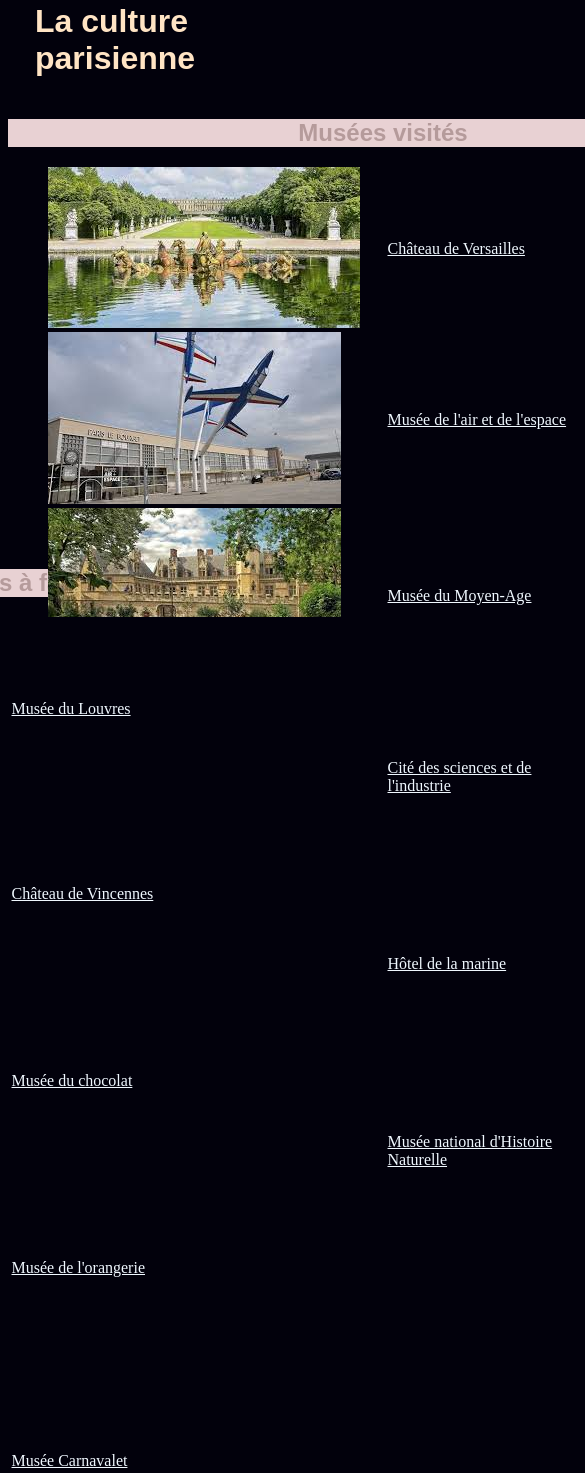
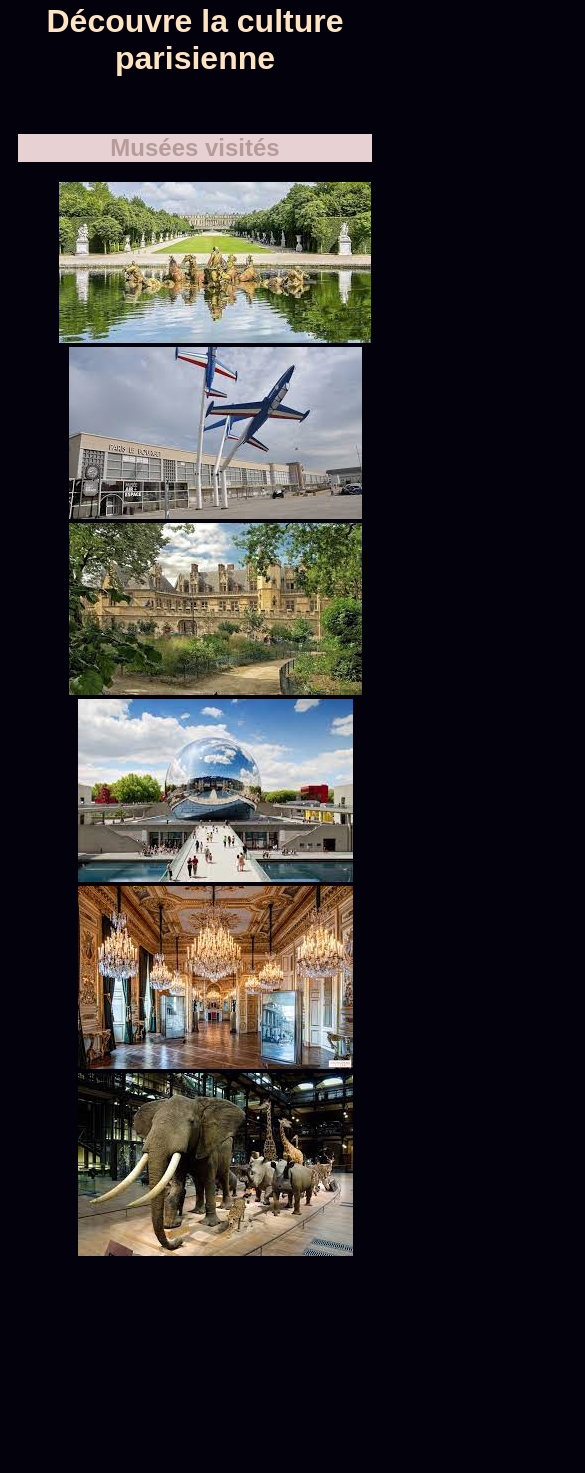
Before and after one commit to FlavieMagne/VisitesParisiennes, a plain HTML site: page index.html in a window 390 px wide. Shown: the part 18-1491 px from the top of the page, 585 px wide, since content can reach past the window. Drawn offline with Linux system fonts and the light colour scheme.

Commit message:
V2-responsivity OK

```diff
--- a/design.css
+++ b/design.css
@@ -1,6 +1,9 @@
 * {
     background-color: rgb(2,1,12);
-    /* color: #000!important; */
+    /*background-color: #050505;*/
+     /*color: #000!important;*/
+    /*text-decoration: none;*/
+    /*color:inherit;*/
 }
 
 h1
@@ -11,6 +14,7 @@ h1
     width: 10em;
     font-family: fantasy;
     font-size:xx-large;
+    text-align: center;
 }
 h2
 {
@@ -58,8 +62,13 @@ a
     left: 13%; */
     /* background-color: rgb(145, 223, 237); */
     /* width: 100%; */
+
     color: aliceblue;
     display: inline;
+    top: 50%; /* Positionne le haut du lien au milieu du conteneur parent */
+    left: 50%; /* Positionne la gauche du lien au milieu du conteneur parent */
+    /*transform: translate(-50%, -50%); !* Centre le lien complètement *!*/
+    text-decoration: none; /* Supprime le soulignement par défaut */
   }
 
 
@@ -85,11 +94,10 @@ a
     display: none;
     position: absolute;
     top: 50%;
-    left: 10%;
+    left: 15%;
     transform: translate(-50%, -50%);
     padding: 10px;
     background-color: rgba(206, 193, 193, .8);
-    /* border: 1px solid #000; */
   }
 
   .image-container:hover p.hidden {
@@ -99,9 +107,9 @@ a
 
   .card-info {
     position: absolute;
-    top: 50%;
-    left: calc(45% + 20px);
-    transform: translateY(-50%);
+    /*top: 50%;*/
+    /*left: calc(45% + 20px);*/
+    /*transform: translateY(-50%);*/
     width: 200px;
   }
 
--- a/index.html
+++ b/index.html
@@ -2,13 +2,51 @@
 <html lang="en">
 <head>
     <meta charset="UTF-8">
-    <meta http-equiv="X-UA-Compatible" content="IE=edge">
     <meta name="viewport" content="width=device-width, initial-scale=1.0">
-    <title>Travel Website</title>
+    <title>Visites parisiennes</title>
     <link rel="stylesheet" href="design.css">
+
+    <style>
+        * {
+            box-sizing: border-box;
+        }
+
+        /* Responsivity */
+        .right {
+            /*background-color: #050505;*/
+            background-color: rgb(2,1,12);
+            float: left;
+            width: 50%;
+            padding: 10px;
+            margin-top: 5px;
+            text-align: center;
+        }
+        .left {
+            /*background-color: #050505;*/
+            background-color: rgb(2,1,12);
+            float: left;
+            width: 50%;
+            padding: 10px;
+            margin-top: 5px;
+            text-align: center;
+        }
+
+        /* For mobile phones: */
+        @media only screen and (max-width: 620px) {
+            .left {
+                width: 100%;
+            }
+            .right {
+                width: 100%;
+                padding-top: 950px; /* To be under the left side */
+            }
+        }
+    </style>
 </head>
+
+
 <body>
-    <h1>La culture parisienne</h1>
+<h1>Découvre la culture parisienne</h1>
 
 <div id="col">
 
@@ -17,56 +55,39 @@
         <ul>
             <div class="card">
                 <div class="image-container">
-                            <posimage><img src="./resources/versaillesjpg.jpg" alt="Versailles">
-                          <p class="hidden">Chateau de Versailles</p>
-                        </div>
-                        <div class="card-info">
-                          <a target="_blank" href="https://www.chateauversailles.fr/">Château de Versailles</a>
+                    <img src="./resources/versaillesjpg.jpg" alt="Versailles">
+                    <p class="hidden"><a target="_blank" href="https://www.chateauversailles.fr/">Château de Versailles</a></p>
                 </div>
             </div>
             <div class="card">
                 <div class="image-container">
                     <img src="./resources/av.jpg" alt="airEspace">
-                          <p class="hidden">Musée de l'air et de l'espace</p>
-                        </div>
-                        <div class="card-info">
-                          <a target="_blank" href="https://www.museeairespace.fr/">Musée de l'air et de l'espace</a>
+                    <p class="hidden"><a target="_blank" href="https://www.museeairespace.fr/">Musée de l'air et de l'espace</a></p>
                 </div>
             </div>
             <div class="card">
                 <div class="image-container">
                     <img src="./resources/moyenAge.jpg" alt="Musée du Moyen-Age">
-                          <p class="hidden">Musée du Moyen-Age</p>
-                        </div>
-                        <div class="card-info">
-                          <a target="_blank" href="https://www.musee-moyenage.fr/">Musée du Moyen-Age</a>
+                    <p class="hidden"><a target="_blank" href="https://www.musee-moyenage.fr/">Musée du Moyen-Age</a></p>
                 </div>
             </div>
             <div class="card">
                 <div class="image-container">
                     <img src="./resources/cite.jpg" alt="Cité des sciences et de l'industrie">
-                          <p class="hidden">Cité des sciences et de l'industrie</p>
-                        </div>
-                        <div class="card-info">
-                          <a target="_blank" href="https://www.cite-sciences.fr/fr/accueil">Cité des sciences et de l'industrie</a>
+                    <p class="hidden"><a target="_blank" href="https://www.cite-sciences.fr/fr/accueil">Cité des sciences et de
+                        l'industrie</a></p>
                 </div>
             </div>
             <div class="card">
                 <div class="image-container">
                     <img src="./resources/marine.jpg" alt="Hôtel de la marine">
-                          <p class="hidden">Hôtel de la marine</p>
-                        </div>
-                        <div class="card-info">
-                          <a target="_blank" href="https://www.hotel-de-la-marine.paris/">Hôtel de la marine</a>
+                    <p class="hidden"><a target="_blank" href="https://www.hotel-de-la-marine.paris/">Hôtel de la marine</a></p>
                 </div>
             </div>
             <div class="card">
                 <div class="image-container">
                     <img src="./resources/histoire.jpg" alt="Musée national d'Histoire Naturelle">
-                          <p class="hidden">Musée national d'Histoire Naturelle</p>
-                        </div>
-                        <div class="card-info">
-                          <a target="_blank" href="https://www.mnhn.fr/fr">Musée national d'Histoire Naturelle</a>
+                    <p class="hidden"><a target="_blank" href="https://www.mnhn.fr/fr">Musée national d'Histoire Naturelle</a></p>
                 </div>
             </div>
 
@@ -78,46 +99,31 @@
             <div class="card">
                 <div class="image-container">
                     <img src="./resources/louvres.jpg" alt="Musée du Louvres">
-                          <p class="hidden">Musée du Louvres</p>
-                        </div>
-                        <div class="card-info">
-                          <a target="_blank" href="https://www.louvre.fr/">Musée du Louvres</a>
+                    <p class="hidden"><a target="_blank" href="https://www.louvre.fr/">Musée du Louvres</a></p>
                 </div>
             </div>
             <div class="card">
                 <div class="image-container">
                     <img src="./resources/vincennes.jpg" alt="Château de Vincennes">
-                          <p class="hidden">Château de Vincennes</p>
-                        </div>
-                        <div class="card-info">
-                          <a target="_blank" href="https://www.chateau-de-vincennes.fr/">Château de Vincennes</a>
+                    <p class="hidden"><a target="_blank" href="https://www.chateau-de-vincennes.fr/">Château de Vincennes</a></p>
                 </div>
             </div>
             <div class="card">
                 <div class="image-container">
                     <img src="./resources/chocolat.jpg" alt="Musée du chocolat">
-                          <p class="hidden">Musée du chocolat</p>
-                        </div>
-                        <div class="card-info">
-                          <a target="_blank" href="https://www.museeduchocolat.fr/">Musée du chocolat</a>
+                    <p class="hidden"><a target="_blank" href="https://www.museeduchocolat.fr/">Musée du chocolat</a></p>
                 </div>
             </div>
             <div class="card">
                 <div class="image-container">
                     <img src="./resources/orangerie.jpg" alt="Musée de l'orangerie">
-                        <p class="hidden">Musée de l'orangerie</p>
-                      </div>
-                      <div class="card-info">
-                        <a target="_blank" href="https://www.musee-orangerie.fr/fr">Musée de l'orangerie</a>
+                    <p class="hidden"><a target="_blank" href="https://www.musee-orangerie.fr/fr">Musée de l'orangerie</a></p>
                 </div>
             </div>
             <div class="card">
                 <div class="image-container">
                     <img src="./resources/carnavale.jpg" alt="Musée Carnavalet">
-                      <p class="hidden">Musée Carnavalet</p>
-                    </div>
-                    <div class="card-info">
-                      <a target="_blank" href="https://www.carnavalet.paris.fr/">Musée Carnavalet</a>
+                    <p class="hidden"><a target="_blank" href="https://www.carnavalet.paris.fr/">Musée Carnavalet</a></p>
                 </div>
             </div>
         </ul>
```
Lines whose indentation alone changed are shown as unchanged.
